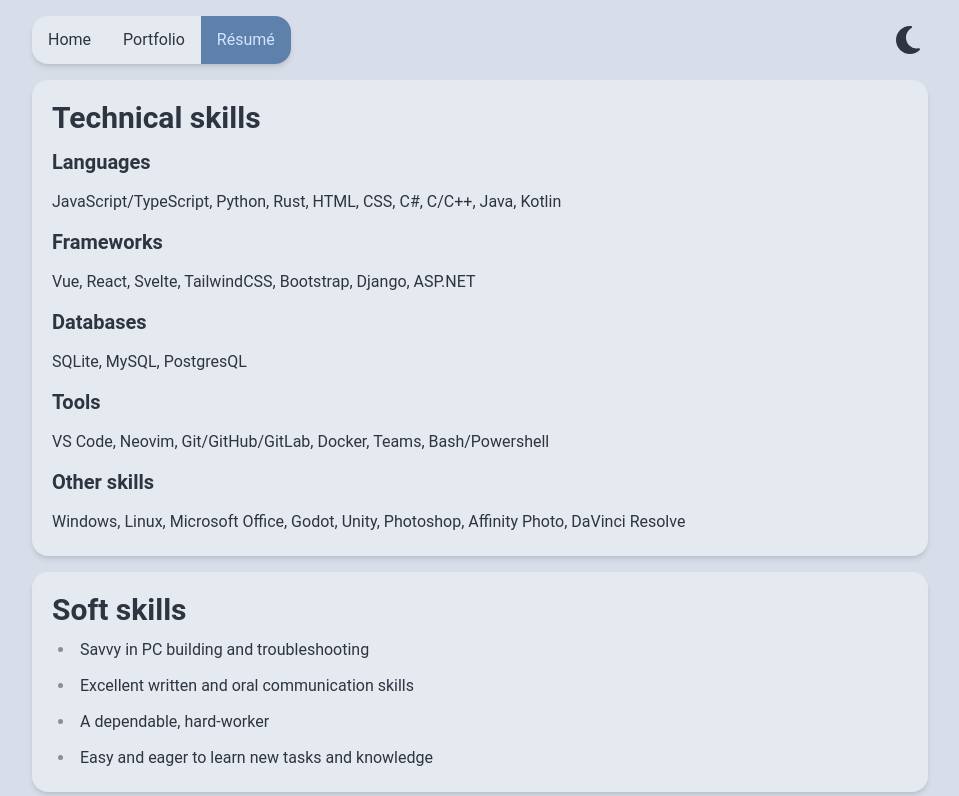
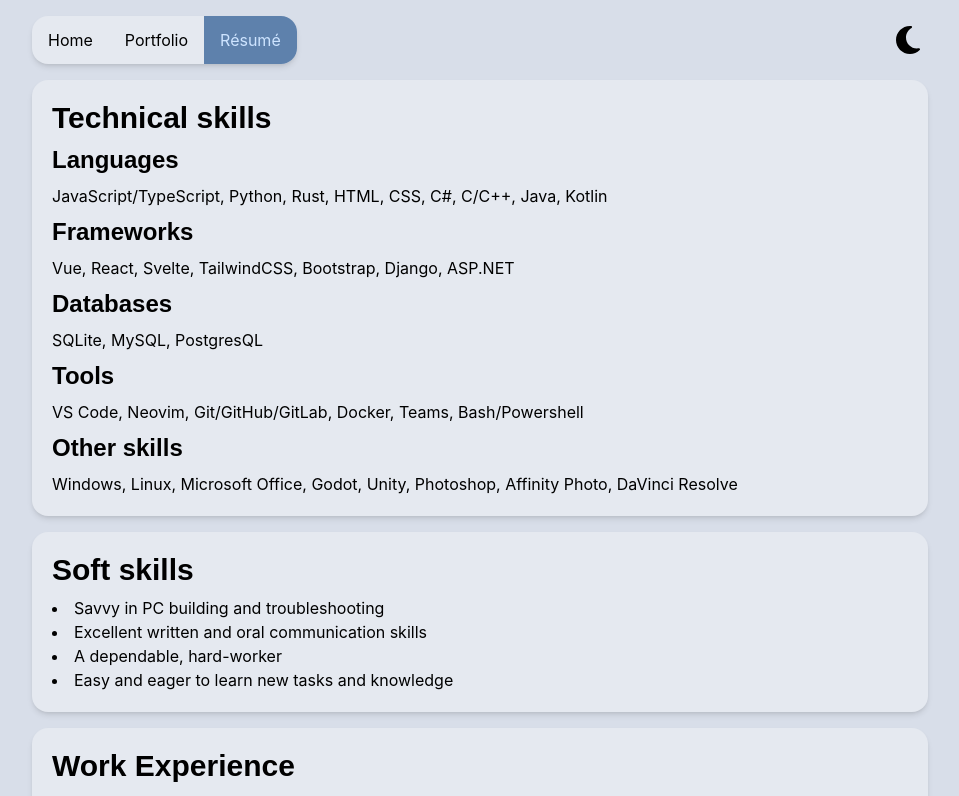
Before and after one commit to njs-guy/njshockey-resume, a React (Vite) app: page /resume in a window 1280 px wide. Shown: the top 796 px of the page, without its empty margins (160-1119 px from the left). Built offline with nearby package versions, Linux system fonts and the light colour scheme.

Commit message:
Changed fonts
Main text is now inter
Headings use montserrat
Also updated CSS in general

```diff
--- a/src/components/MarkdownText.tsx
+++ b/src/components/MarkdownText.tsx
@@ -11,20 +11,16 @@ function MarkdownText({ text }: MdTxtProps) {
 	}
 
 	function h2HTML(props: any) {
-		return <h2 className="prose-xl font-bold">{props.children}</h2>;
+		return <h2>{props.children}</h2>;
 	}
 
 	function pHTML(props: any) {
-		return (
-			<p className="prose text-base-content max-w-none">
-				{props.children}
-			</p>
-		);
+		return <p className="text-base-content max-w-none">{props.children}</p>;
 	}
 
 	function ulHTML(props: any) {
 		return (
-			<ul className="prose text-base-content max-w-none list-disc list-inside">
+			<ul className="text-base-content max-w-none list-disc list-inside">
 				{props.children}
 			</ul>
 		);
--- a/src/index.css
+++ b/src/index.css
@@ -2,16 +2,39 @@
 @tailwind components;
 @tailwind utilities;
 
+body {
+	font-family: Inter, Arial, Helvetica, sans;
+	font-weight: 400;
+	font-size: 16px;
+	text-rendering: optimizeLegibility;
+	-webkit-font-smoothing: antialiased;
+	-moz-osx-font-smoothing: grayscale;
+}
+
+h1,
+h2,
+h3,
+h4,
+h5,
+h6 {
+	font-family: Montserrat, Arial, Helvetica, sans;
+	font-weight: 700;
+}
+
 h1 {
-	@apply text-3xl font-bold;
+	@apply text-3xl;
 }
 
 h2 {
-	@apply text-2xl font-bold;
+	@apply text-2xl;
 }
 
 h3 {
-	@apply text-lg font-bold;
+	@apply text-lg;
+}
+
+p > a {
+	text-decoration: underline;
 }
 
 p > a:hover {
@@ -23,8 +46,6 @@ p > a:visited {
 }
 
 .App {
-	-webkit-font-smoothing: antialiased;
-	-moz-osx-font-smoothing: grayscale;
 	margin: 0 auto;
 }
 
--- a/tailwind.config.cjs
+++ b/tailwind.config.cjs
@@ -1,6 +1,5 @@
 /** @type {import('tailwindcss').Config} */
 
-const fontFam = "Roboto, Arial, Helvetica, sans"; // Font family
 const primary = "#5e81ac"; // The primary color
 
 module.exports = {
@@ -11,24 +10,22 @@ module.exports = {
 			{
 				light: {
 					...["[data-theme=light]"],
-					"fontFamily": fontFam,
 					"base-100": "#d8dee9",
 					"base-200": "#e5e9f0",
 					"base-300": "#eceff4",
-					"base-content": "#2e3440",
+					"base-content": "#000",
 					"primary": primary,
-					"secondary": "#5e81ac",
+					"secondary": "#d8dee9",
 					"--btn-text-case": "none",
 				},
 				dark: {
 					...["[data-theme=dark]"],
-					"fontFamily": fontFam,
 					"base-100": "#2E3440",
 					"base-200": "#3b4252",
 					"base-300": "#434c5e",
 					"base-content": "#d8dee9",
 					"primary": primary,
-					"secondary": "#88c0d0",
+					"secondary": "#2E3440",
 					"--btn-text-case": "none",
 				},
 			},
```
